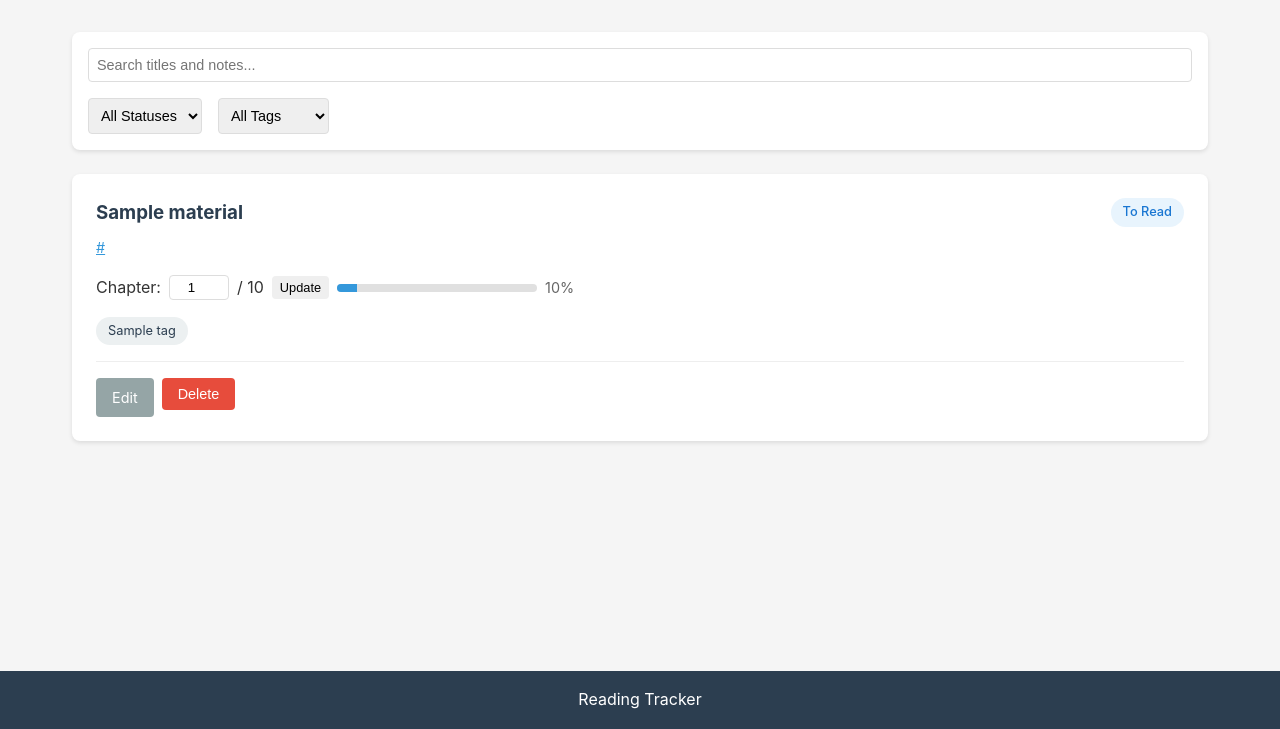
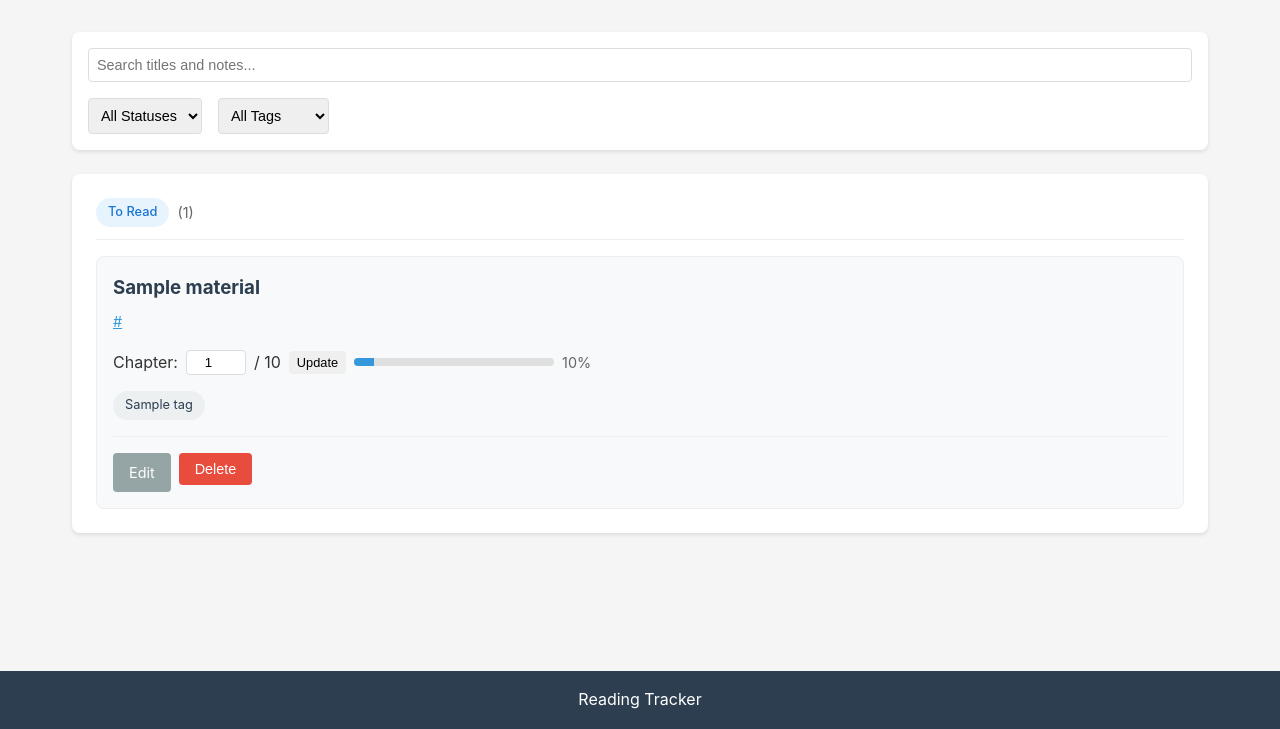
Before and after one commit to cicektakanmerve-art/reading-tracker, a Flask app: page / in a window 1280 px wide. Shown: the part 71-800 px from the top of the page. Run offline with Flask 3, Linux system fonts and the light colour scheme; tables that the repository leaves empty hold one stand-in row (values such as "Sample post").

Commit message:
Group dashboard items by status
- Organize reading materials into status sections
- Each section shows status badge and item count
- Update API to return grouped results for dynamic search
- Add styling for status group containers

Co-Authored-By: Claude Opus 4.5 <noreply@anthropic.com>

```diff
--- a/app.py
+++ b/app.py
@@ -54,8 +54,34 @@ def index():
     tags = Tag.query.order_by(Tag.name).all()
     statuses = Status.query.order_by(Status.position).all()
 
+    # Group items by status
+    grouped_items = []
+    status_map = {}
+    for status in statuses:
+        group = {
+            'status': status,
+            'entries': []
+        }
+        grouped_items.append(group)
+        status_map[status.id] = group
+
+    # Add a group for items without status
+    no_status_group = {
+        'status': None,
+        'entries': []
+    }
+    status_map[None] = no_status_group
+
+    for item in items:
+        status_map[item.status_id]['entries'].append(item)
+
+    # Add no-status group at the end if it has entries
+    if no_status_group['entries']:
+        grouped_items.append(no_status_group)
+
     return render_template('index.html',
                          items=items,
+                         grouped_items=grouped_items,
                          tags=tags,
                          statuses=statuses,
                          current_status=status_filter,
@@ -87,18 +113,48 @@ def api_search():
         query = query.join(ReadingMaterial.tags).filter(Tag.name == tag_filter)
 
     items = query.order_by(ReadingMaterial.updated_at.desc()).all()
+    statuses = Status.query.order_by(Status.position).all()
 
-    return jsonify([{
-        'id': item.id,
-        'title': item.title,
-        'link': item.link,
-        'status_display': item.status_display,
-        'status_color': item.status_color,
-        'chapter_current': item.chapter_current,
-        'chapter_total': item.chapter_total,
-        'progress_percent': item.progress_percent,
-        'tags': [tag.name for tag in item.tags]
-    } for item in items])
+    # Group items by status
+    grouped = {}
+    for status in statuses:
+        grouped[status.id] = {
+            'status_id': status.id,
+            'status_name': status.display_name,
+            'status_color': status.color,
+            'items': []
+        }
+    grouped[0] = {
+        'status_id': 0,
+        'status_name': 'No Status',
+        'status_color': 'gray',
+        'items': []
+    }
+
+    for item in items:
+        key = item.status_id if item.status_id else 0
+        grouped[key]['items'].append({
+            'id': item.id,
+            'title': item.title,
+            'link': item.link,
+            'status_display': item.status_display,
+            'status_color': item.status_color,
+            'status_id': item.status_id,
+            'chapter_current': item.chapter_current,
+            'chapter_total': item.chapter_total,
+            'progress_percent': item.progress_percent,
+            'tags': [tag.name for tag in item.tags]
+        })
+
+    # Return only groups that have items, maintaining order
+    result = []
+    for status in statuses:
+        if grouped[status.id]['items']:
+            result.append(grouped[status.id])
+    if grouped[0]['items']:
+        result.append(grouped[0])
+
+    return jsonify(result)
 
 
 @app.route('/add', methods=['GET', 'POST'])
--- a/static/style.css
+++ b/static/style.css
@@ -158,6 +158,39 @@ footer {
     font-size: 0.9rem;
 }
 
+/* Status Groups */
+.status-groups {
+    display: flex;
+    flex-direction: column;
+    gap: 2rem;
+}
+
+.status-group {
+    background: white;
+    border-radius: 8px;
+    padding: 1.5rem;
+    box-shadow: 0 2px 4px rgba(0,0,0,0.1);
+}
+
+.status-group-header {
+    margin-bottom: 1rem;
+    padding-bottom: 0.75rem;
+    border-bottom: 1px solid #eee;
+}
+
+.status-group-header h3 {
+    display: flex;
+    align-items: center;
+    gap: 0.5rem;
+    margin: 0;
+}
+
+.item-count {
+    font-size: 0.9rem;
+    color: #666;
+    font-weight: normal;
+}
+
 /* Item Cards */
 .items-list {
     display: grid;
@@ -165,10 +198,10 @@ footer {
 }
 
 .item-card {
-    background: white;
+    background: #f8f9fa;
     border-radius: 8px;
-    padding: 1.5rem;
-    box-shadow: 0 2px 4px rgba(0,0,0,0.1);
+    padding: 1rem;
+    border: 1px solid #eee;
 }
 
 .item-header {
--- a/templates/index.html
+++ b/templates/index.html
@@ -29,14 +29,27 @@
 </div>
 
 {% if items %}
-<div class="items-list" id="items-list">
-    {% for item in items %}
+<div class="status-groups" id="status-groups">
+    {% for group in grouped_items %}
+        {% if group.entries %}
+        <div class="status-group">
+            <div class="status-group-header">
+                <h3>
+                    {% if group.status %}
+                        <span class="status-badge status-{{ group.status.color }}">{{ group.status.display_name }}</span>
+                    {% else %}
+                        <span class="status-badge status-gray">No Status</span>
+                    {% endif %}
+                    <span class="item-count">({{ group.entries|length }})</span>
+                </h3>
+            </div>
+            <div class="items-list">
+                {% for item in group.entries %}
                 <div class="item-card">
                     <div class="item-header">
                         <h3>
                             <a href="{{ url_for('view', id=item.id) }}">{{ item.title }}</a>
                         </h3>
-            <span class="status-badge status-{{ item.status_color }}">{{ item.status_display }}</span>
                     </div>
 
                     {% if item.link %}
@@ -77,6 +90,10 @@
                 </div>
                 {% endfor %}
             </div>
+        </div>
+        {% endif %}
+    {% endfor %}
+</div>
 {% else %}
 <div class="empty-state" id="empty-state">
     <p>No reading materials found.</p>
@@ -84,7 +101,7 @@
 </div>
 {% endif %}
 
-<div class="items-list" id="items-list-dynamic" style="display: none;"></div>
+<div class="status-groups" id="status-groups-dynamic" style="display: none;"></div>
 <div class="empty-state" id="empty-state-dynamic" style="display: none;">
     <p>No reading materials found.</p>
     <a href="{{ url_for('add') }}" class="btn btn-primary">Add Your First Item</a>
@@ -105,29 +122,39 @@ function debounce(func, wait) {
     };
 }
 
-function renderItems(items) {
-    const staticList = document.getElementById('items-list');
+function renderGroupedItems(groups) {
+    const staticGroups = document.getElementById('status-groups');
     const staticEmpty = document.getElementById('empty-state');
-    const dynamicList = document.getElementById('items-list-dynamic');
+    const dynamicGroups = document.getElementById('status-groups-dynamic');
     const dynamicEmpty = document.getElementById('empty-state-dynamic');
 
     // Hide static content
-    if (staticList) staticList.style.display = 'none';
+    if (staticGroups) staticGroups.style.display = 'none';
     if (staticEmpty) staticEmpty.style.display = 'none';
 
-    if (items.length === 0) {
-        dynamicList.style.display = 'none';
+    const totalItems = groups.reduce((sum, g) => sum + g.items.length, 0);
+
+    if (totalItems === 0) {
+        dynamicGroups.style.display = 'none';
         dynamicEmpty.style.display = 'block';
         return;
     }
 
     dynamicEmpty.style.display = 'none';
-    dynamicList.style.display = 'grid';
-    dynamicList.innerHTML = items.map(item => `
+    dynamicGroups.style.display = 'block';
+    dynamicGroups.innerHTML = groups.map(group => `
+        <div class="status-group">
+            <div class="status-group-header">
+                <h3>
+                    <span class="status-badge status-${group.status_color}">${escapeHtml(group.status_name)}</span>
+                    <span class="item-count">(${group.items.length})</span>
+                </h3>
+            </div>
+            <div class="items-list">
+                ${group.items.map(item => `
                     <div class="item-card">
                         <div class="item-header">
                             <h3><a href="/view/${item.id}">${escapeHtml(item.title)}</a></h3>
-                <span class="status-badge status-${item.status_color}">${escapeHtml(item.status_display)}</span>
                         </div>
                         ${item.link ? `<p class="item-link"><a href="${escapeHtml(item.link)}" target="_blank">${escapeHtml(item.link.substring(0, 50))}${item.link.length > 50 ? '...' : ''}</a></p>` : ''}
                         <div class="item-progress">
@@ -154,6 +181,9 @@ function renderItems(items) {
                             <form method="post" action="/delete/${item.id}" class="delete-form" onsubmit="return confirm('Delete this item?');">
                                 <button type="submit" class="btn btn-danger">Delete</button>
                             </form>
+                        </div>
+                    </div>
+                `).join('')}
             </div>
         </div>
     `).join('');
@@ -186,9 +216,9 @@ function doSearch() {
 
     fetch(`/api/search?${params.toString()}`)
         .then(response => response.json())
-        .then(items => {
+        .then(groups => {
             loadingIndicator.style.display = 'none';
-            renderItems(items);
+            renderGroupedItems(groups);
         })
         .catch(err => {
             loadingIndicator.style.display = 'none';
```
Lines whose indentation alone changed are shown as unchanged.
